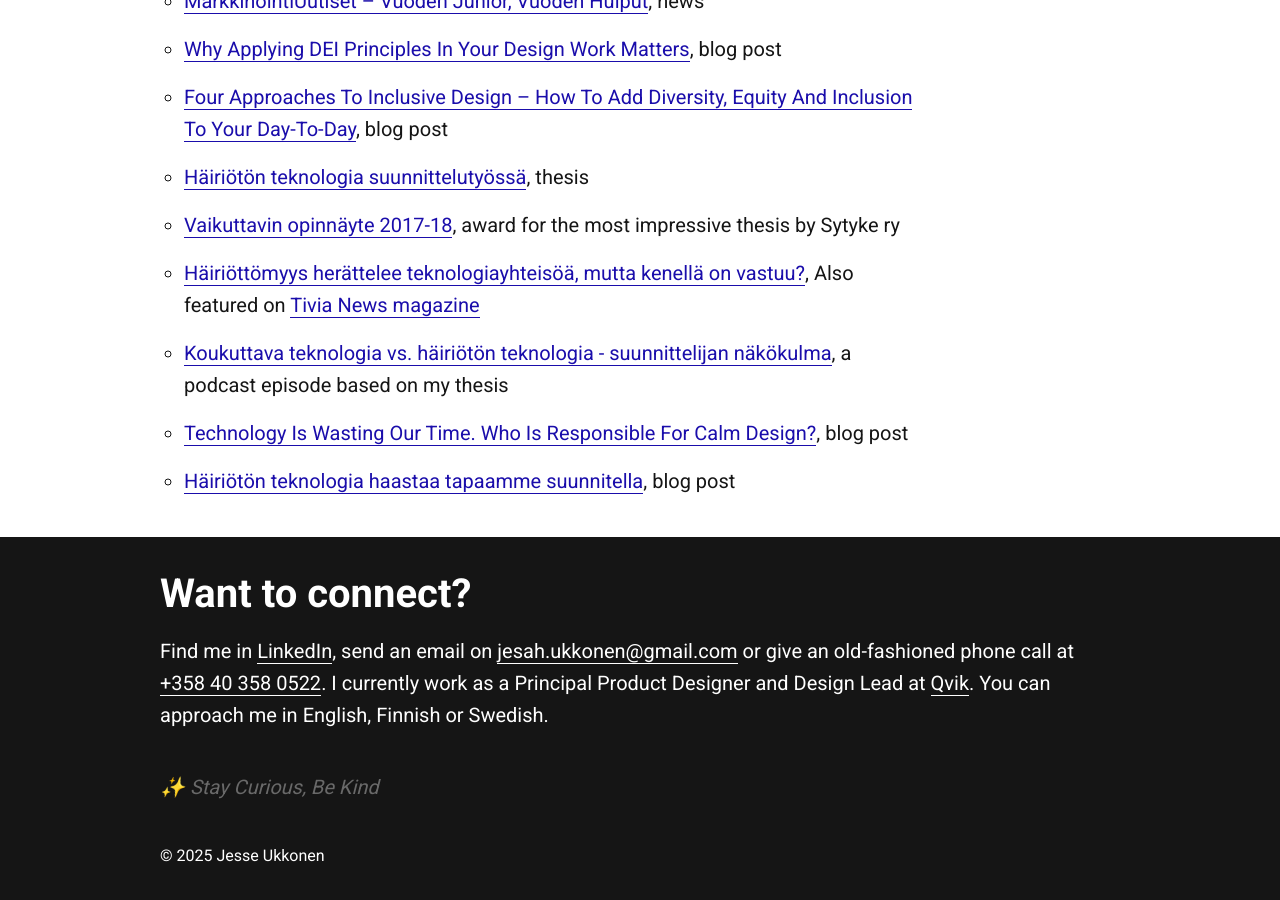
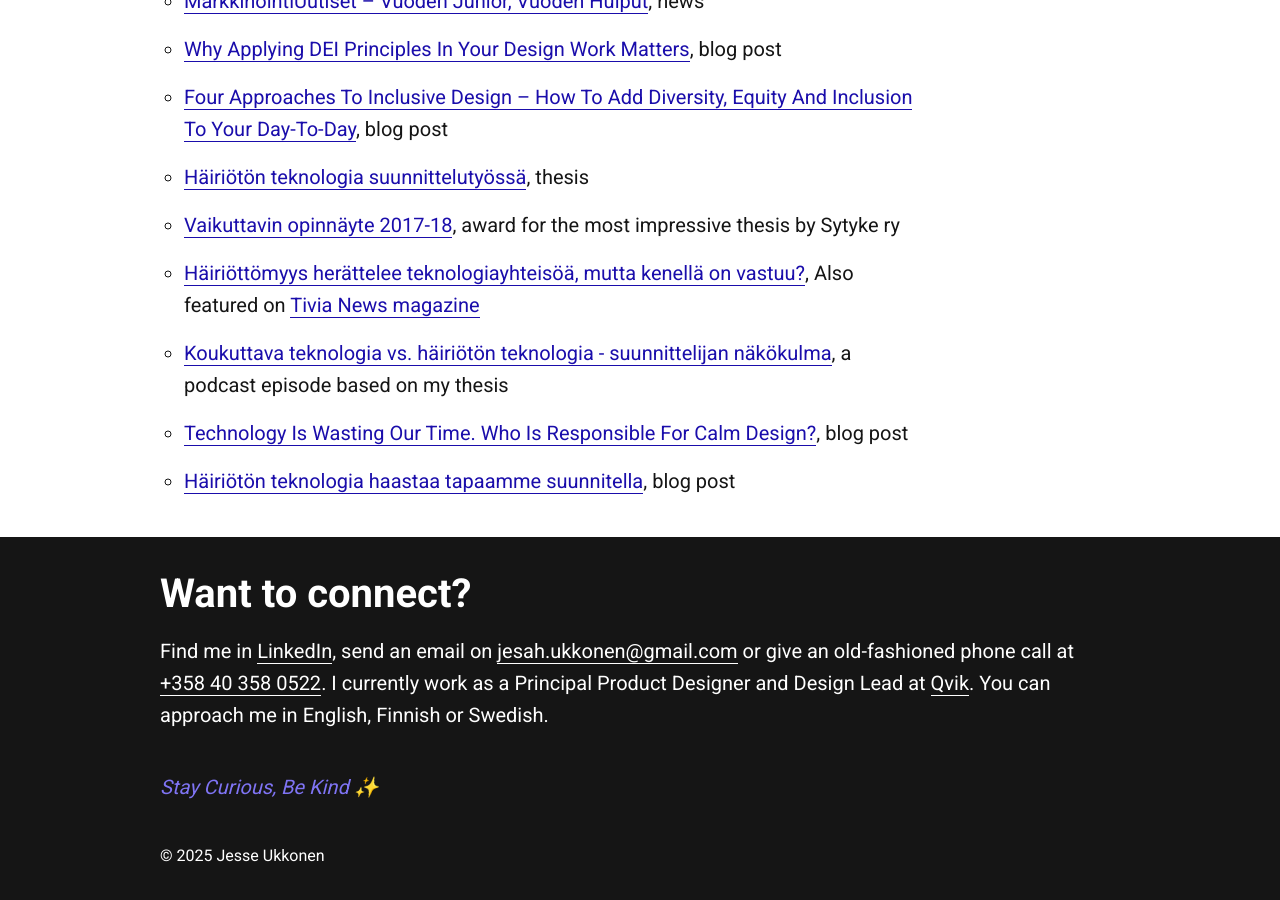
Before and after one commit to jesseu/jesseu.github.io, a Jekyll site: the page built from index.html, in a window 1280 px wide and 900 px high, scrolled down 3602 px. Built offline with Jekyll 4.4.1, drawn with Linux system fonts in a browser that asks for light colours.

Commit message:
Update footer text bit color

```diff
--- a/_layouts/default.html
+++ b/_layouts/default.html
@@ -57,7 +57,7 @@
       <div class="container footer-content">
         <h2 id="connect">Want to connect?</h2>
         <p>Find me in <a class="link-dark-bg" href="https://www.linkedin.com/in/jesseukkonen/" target="_blank">LinkedIn</a>, send an email on <a class="link-dark-bg" href="javascript:alert('JavaScript')" onclick="this.href=atob('bWFpbHRvOmplc2FoLnVra29uZW4lNDBnbWFpbC5jb20='); return true" target="_blank">jesah.ukkonen@gmail.com</a> or give an old-fashioned phone call at <a class="link-dark-bg" href="tel:+358403580522">+358 40 358 0522</a>. I currently work as a Principal Product Designer and Design Lead at <a class="link-dark-bg" href="https://qvik.com/" target="_blank">Qvik</a>. You can approach me in English, Finnish or Swedish.</p>
-        <p style="color:#696969;"><em>✨ Stay Curious, Be Kind</em></p>
+        <p style="color:#7f74f4;"><em>Stay Curious, Be Kind ✨</em></p>
         <p style="margin-bottom:0; font-size:1rem;">&copy; <script type="text/javascript">document.write(new Date().getFullYear());
           </script> Jesse Ukkonen</p>
        </div>
```
